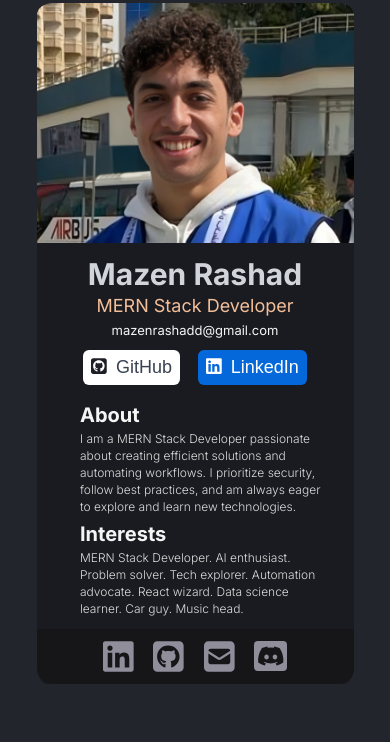
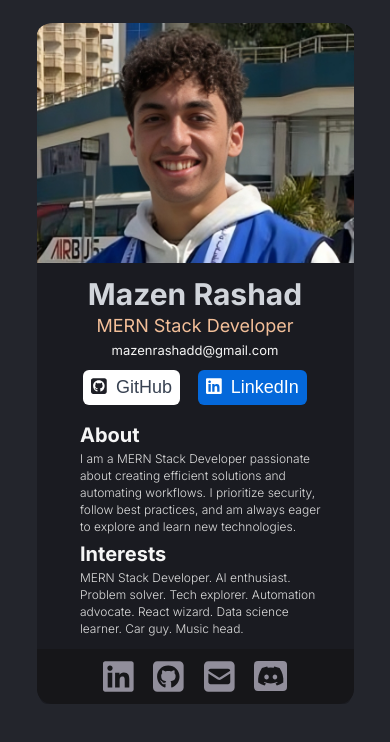
Before and after one commit to mazenrashaddd/digital-business-card, a React (Create React App) app: page / in a window 390 px wide. Shown: the top 742 px of the page. Built offline with nearby package versions, Linux system fonts and the light colour scheme; a web font is replaced by a local one.

Commit message:
Finshed the design process

```diff
--- a/src/Components/Card/Card.css
+++ b/src/Components/Card/Card.css
@@ -173,3 +173,9 @@ body {
 .DiscordfontAwesomeIcon:hover {
   background-color: #505050 !important;
 }
+
+@media only screen and (max-width: 600px) {
+  body{
+    margin-top: 20px;
+  }
+}
```
